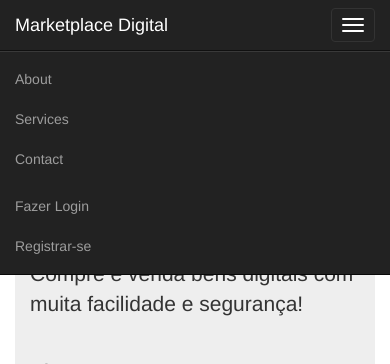
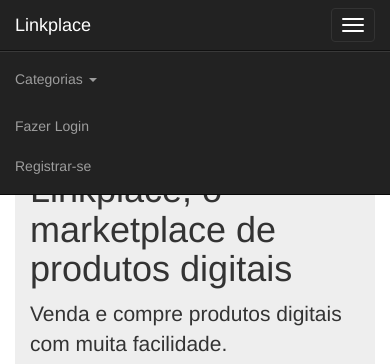
Before and after one commit to felipegalvao/marketplacedigital, a Django app: page / in a window 390 px wide, after a click on "Toggle navigation". Shown: the top 364 px of the page. Run offline with Django 3.2, Linux system fonts and the light colour scheme; data comes from the database, SQL or seed files in the repository; some libraries are stand-ins or nearby versions.

Commit message:
Some layout changes

```diff
--- a/marketplacedigital/templates/base.html
+++ b/marketplacedigital/templates/base.html
@@ -10,6 +10,7 @@
     <meta name="viewport" content="width=device-width, initial-scale=1">
     <meta name="description" content="">
 
+    <link href="https://fonts.googleapis.com/css?family=Roboto:400,400i,700|Work+Sans:400,700" rel="stylesheet">
     <link rel="stylesheet" href="https://maxcdn.bootstrapcdn.com/bootstrap/3.3.7/css/bootstrap.min.css">
     <link rel="stylesheet" href="{% static 'css/main.css' %}">
     <script src="http://code.jquery.com/jquery-2.2.4.min.js"></script>
@@ -38,19 +39,21 @@
             <span class="icon-bar"></span>
             <span class="icon-bar"></span>
           </button>
-          <a class="navbar-brand" href="/">Marketplace Digital</a>
+          <a class="navbar-brand" href="/">Linkplace</a>
         </div>
         <!-- Collect the nav links, forms, and other content for toggling -->
         <div class="collapse navbar-collapse" id="bs-example-navbar-collapse-1">
           <ul class="nav navbar-nav">
-            <li>
-              <a href="#">About</a>
-            </li>
-            <li>
-              <a href="#">Services</a>
-            </li>
-            <li>
-              <a href="#">Contact</a>
+            <li class="dropdown">
+              <a href="#" class="dropdown-toggle" data-toggle="dropdown"
+                role="button" aria-haspopup="true" aria-expanded="fase">
+                Categorias <span class="caret"></span>
+              </a>
+              <ul class="dropdown-menu">
+                <li><a href="#">Categoria 1</a></li>
+                <li><a href="#">Categoria 2</a></li>
+                <li><a href="#">Categoria 3</a></li>
+              </ul>
             </li>
           </ul>
 
--- a/marketplacedigital/templates/home/home.html
+++ b/marketplacedigital/templates/home/home.html
@@ -2,41 +2,39 @@
 {% load static %}
 
 {% block page %}
+  <!-- <div class="container-fluid fluid-home">
+    <div class="container">
+      <div class="row">
+        <div class="col-md-7">
+          <h1>Marketbit, o marketplace de produtos digitais</h1>
+        </div>
+        <div class="col-md-5">
+          <img src="{% static 'img/creative-tree.png' %}" alt="" class="img-responsive">
+        </div>
+      </div>
+    </div>
+  </div> -->
+
   <div class="container">
 
     <!-- Jumbotron Header -->
     <header class="jumbotron hero-spacer">
       <div class="row">
-        <div class="col-md-12">
-          <h1>Bem-vindo ao Marketplace Digital!</h1>
-          <p>Compre e venda bens digitais com muita facilidade e segurança!</p>
-          <hr>
+        <div class="col-md-7">
+          <h1>Linkplace, o marketplace de produtos digitais</h1>
+          <p>Venda e compre produtos digitais com muita facilidade.</p>
         </div>
-      </div>
-
-      <div class="row">
-        <div class="col-md-6 text-center">
-          <p>É criador de conteúdo? Cadastre-se agora e comece a vender!</p>
-          <p>
-            <a class="btn btn-primary btn-large">Cadastro de Criador</a>
-          </p>
-        </div>
-        <div class="col-md-6 text-center">
-          <p>Quer comprar bens digitais? Olhe nossas categorias abaixo e veja o que pode te interessar.</p>
-          <p>
-            <a class="btn btn-primary btn-large" href="#categorias">Vá para as Categorias</a>
-          </p>
+        <div class="col-md-5 text-center">
+          <img src="{% static 'img/chinese-panda-bear.png' %}" alt="" class="img-responsive img-jumbotron-home">
         </div>
       </div>
 
     </header>
 
-    <hr>
-
     <!-- Title -->
     <div class="row">
       <div class="col-lg-12">
-        <h3>Categorias</h3>
+        <h3 class="h3-categorias text-center text-uppercase">Categorias</h3>
       </div>
     </div>
     <!-- /.row -->
@@ -46,10 +44,10 @@
       <a name="categorias">
       {% for category in categories %}
         <div class="col-md-3 col-sm-6 hero-feature">
-          <div class="thumbnail">
+          <div class="thumbnail thumbnail-home">
             <a href="{% url 'show_category' category.slug %}">
               <img src="{{ category.photo.url }}" alt="">
-              <div class="caption">
+              <div class="caption caption-home">
                 <h3>{{ category.name }}</h3>
               </div>
             </a>
```
Also changed, not shown: 4 other files.
